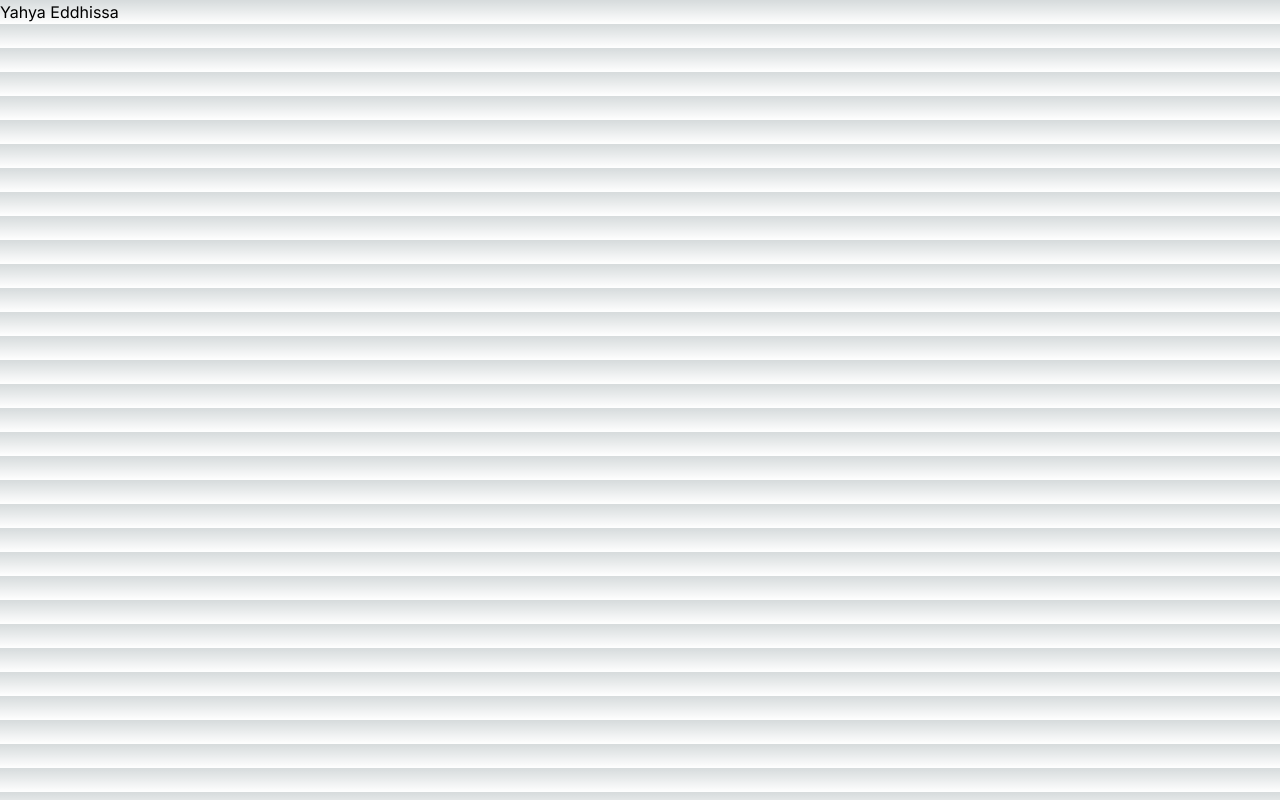
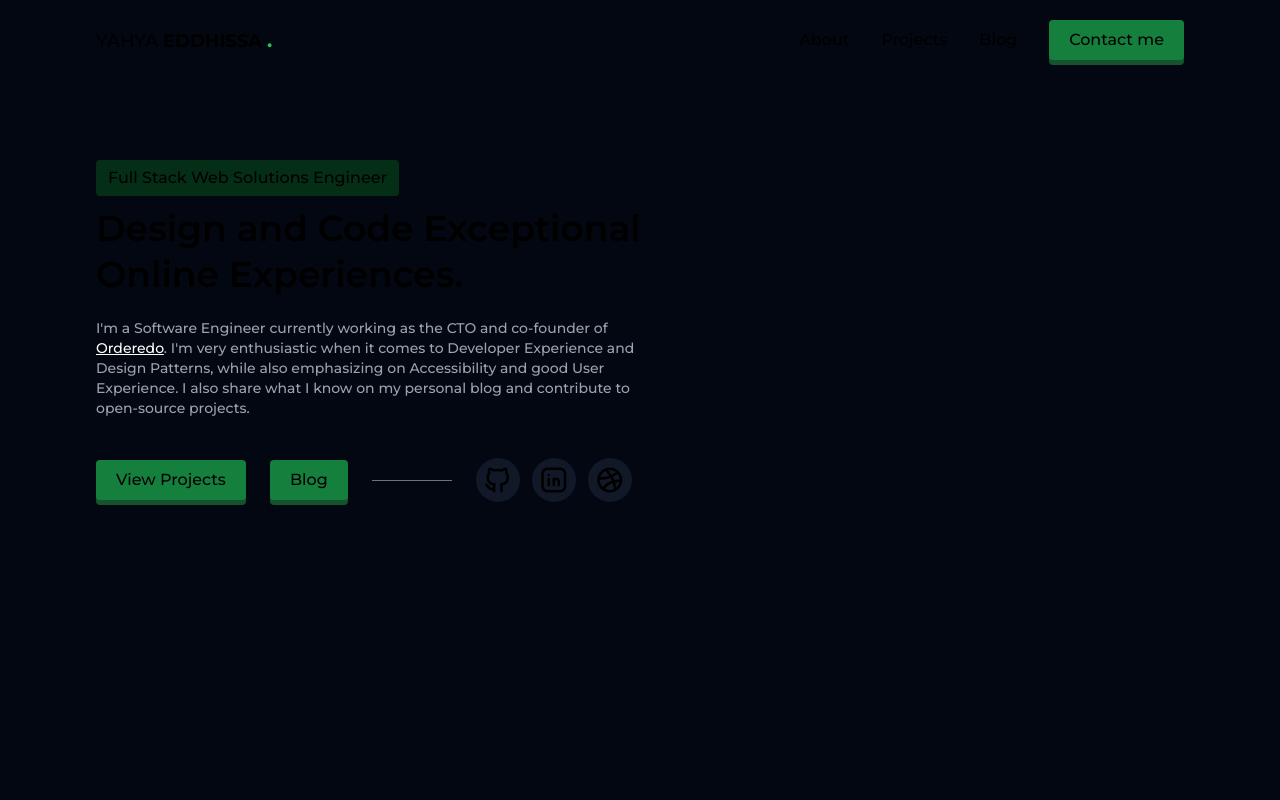
Before and after one commit to yahyaeddhissa/yahyaeddhissa.vercel.app, a Next.js app: page / in a window 1280 px wide. Built offline with nearby package versions, Linux system fonts and the light colour scheme.

Commit message:
Initial design of hero section

```diff
--- /dev/null
+++ b/src/app/button.module.css
@@ -0,0 +1,3 @@
+.Button {
+  box-shadow: 0px 5px 0px theme("colors.green.900");
+}
--- a/src/app/globals.css
+++ b/src/app/globals.css
@@ -4,24 +4,21 @@
 
 :root {
   --foreground-rgb: 0, 0, 0;
-  --background-start-rgb: 214, 219, 220;
-  --background-end-rgb: 255, 255, 255;
+  --background-start-rgb: theme("colors.gray.950");
+  --background-end-rgb: theme("colors.gray.950");
 }
 
 @media (prefers-color-scheme: dark) {
   :root {
     --foreground-rgb: 255, 255, 255;
-    --background-start-rgb: 0, 0, 0;
-    --background-end-rgb: 0, 0, 0;
+    --background-start-rgb: theme("colors.gray.950");
+    --background-end-rgb: theme("colors.gray.950");
   }
 }
 
 body {
+  min-height: 100vh;
   color: rgb(var(--foreground-rgb));
-  background: linear-gradient(
-      to bottom,
-      transparent,
-      rgb(var(--background-end-rgb))
-    )
-    rgb(var(--background-start-rgb));
+  background: linear-gradient(to bottom, transparent, var(--background-end-rgb))
+    var(--background-start-rgb);
 }
--- a/src/app/layout.tsx
+++ b/src/app/layout.tsx
@@ -1,22 +1,28 @@
-import type { Metadata } from 'next'
-import { Inter } from 'next/font/google'
-import './globals.css'
+import type { Metadata } from "next";
+import { Montserrat } from "next/font/google";
+import "./globals.css";
 
-const inter = Inter({ subsets: ['latin'] })
+const montserrat = Montserrat({ subsets: ["latin"] });
 
 export const metadata: Metadata = {
-  title: 'Create Next App',
-  description: 'Generated by create next app',
-}
+  title: "Create Next App",
+  description: "Generated by create next app",
+};
 
 export default function RootLayout({
   children,
 }: {
-  children: React.ReactNode
+  children: React.ReactNode;
 }) {
   return (
     <html lang="en">
-      <body className={inter.className}>{children}</body>
+      <head>
+        <link
+          rel="stylesheet"
+          href="https://cdn.jsdelivr.net/npm/@tabler/icons-webfont@latest/tabler-icons.min.css"
+        />
+      </head>
+      <body className={montserrat.className + " font-medium "}>{children}</body>
     </html>
-  )
+  );
 }
--- a/src/app/page.tsx
+++ b/src/app/page.tsx
@@ -1,3 +1,70 @@
+import Link from "next/link";
+import { PropsWithChildren } from "react";
+import styles from "./button.module.css";
+
+export function Button({ children }: PropsWithChildren) {
+  return (
+    <button
+      className={"bg-green-700 rounded px-5 h-10 relative " + styles.Button}
+    >
+      {children}
+    </button>
+  );
+}
+
+export function SocialLink({ icon }: { icon: string }) {
+  return (
+    <div className="flex items-center justify-center bg-gray-900 rounded-full h-11 w-11">
+      <i className={`text-3xl ti ti-${icon}`} />
+    </div>
+  );
+}
+
 export default function Home() {
-  return <main>Yahya Eddhissa</main>;
+  return (
+    <main>
+      <div>
+        <header className="flex justify-between items-center h-20 px-24">
+          <div className="text-lg">
+            <span className="font-medium">YAHYA</span>{" "}
+            <span className="font-bold">EDDHISSA</span>{" "}
+            <span className="font-bold text-xl text-green-500">.</span>
+          </div>
+          <nav className="flex items-center gap-8">
+            <Link href="/">About</Link>
+            <Link href="/">Projects</Link>
+            <Link href="/">Blog</Link>
+            <Button>Contact me</Button>
+          </nav>
+        </header>
+        <div className="px-24 pt-20">
+          <h2 className="px-3 py-1.5 bg-green-950 rounded inline-block mb-3">
+            Full Stack Web Solutions Engineer
+          </h2>
+          <h1 className="text-4xl font-semibold mb-6">
+            <div className="mb-1.5">Design and Code Exceptional</div>
+            <div>Online Experiences.</div>
+          </h1>
+          <h3 className="text-sm text-gray-400 w-1/2 mb-10">
+            I&apos;m a Software Engineer currently working as the CTO and
+            co-founder of <span className="underline text-white">Orderedo</span>
+            . I&apos;m very enthusiastic when it comes to Developer Experience
+            and Design Patterns, while also emphasizing on Accessibility and
+            good User Experience. I also share what I know on my personal blog
+            and contribute to open-source projects.
+          </h3>
+          <div className="flex gap-6 items-center">
+            <Button>View Projects</Button>
+            <Button>Blog</Button>
+            <div className="h-0 w-20 border-t border-gray-500" />
+            <nav className="flex gap-3">
+              <SocialLink icon="brand-github" />
+              <SocialLink icon="brand-linkedin" />
+              <SocialLink icon="brand-dribbble" />
+            </nav>
+          </div>
+        </div>
+      </div>
+    </main>
+  );
 }
```
